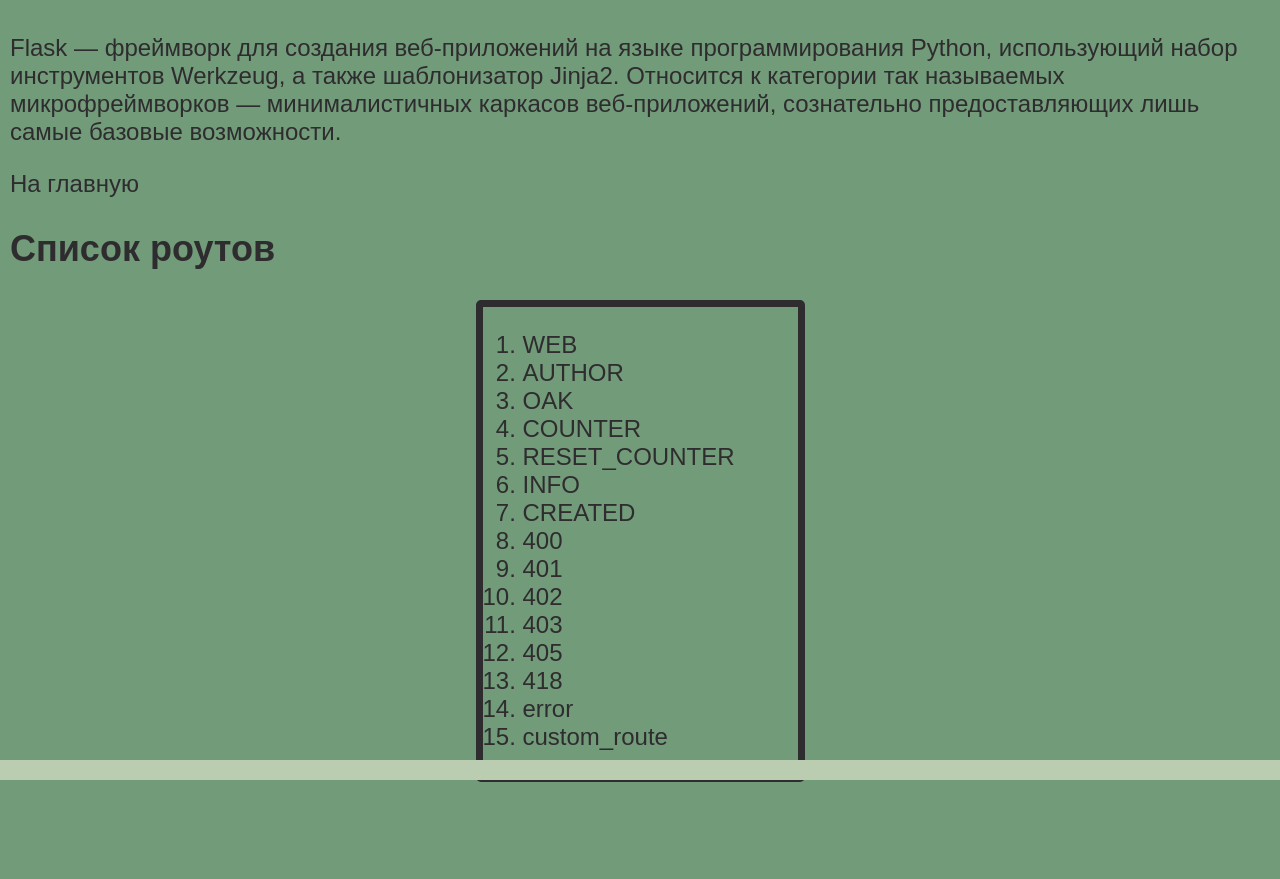
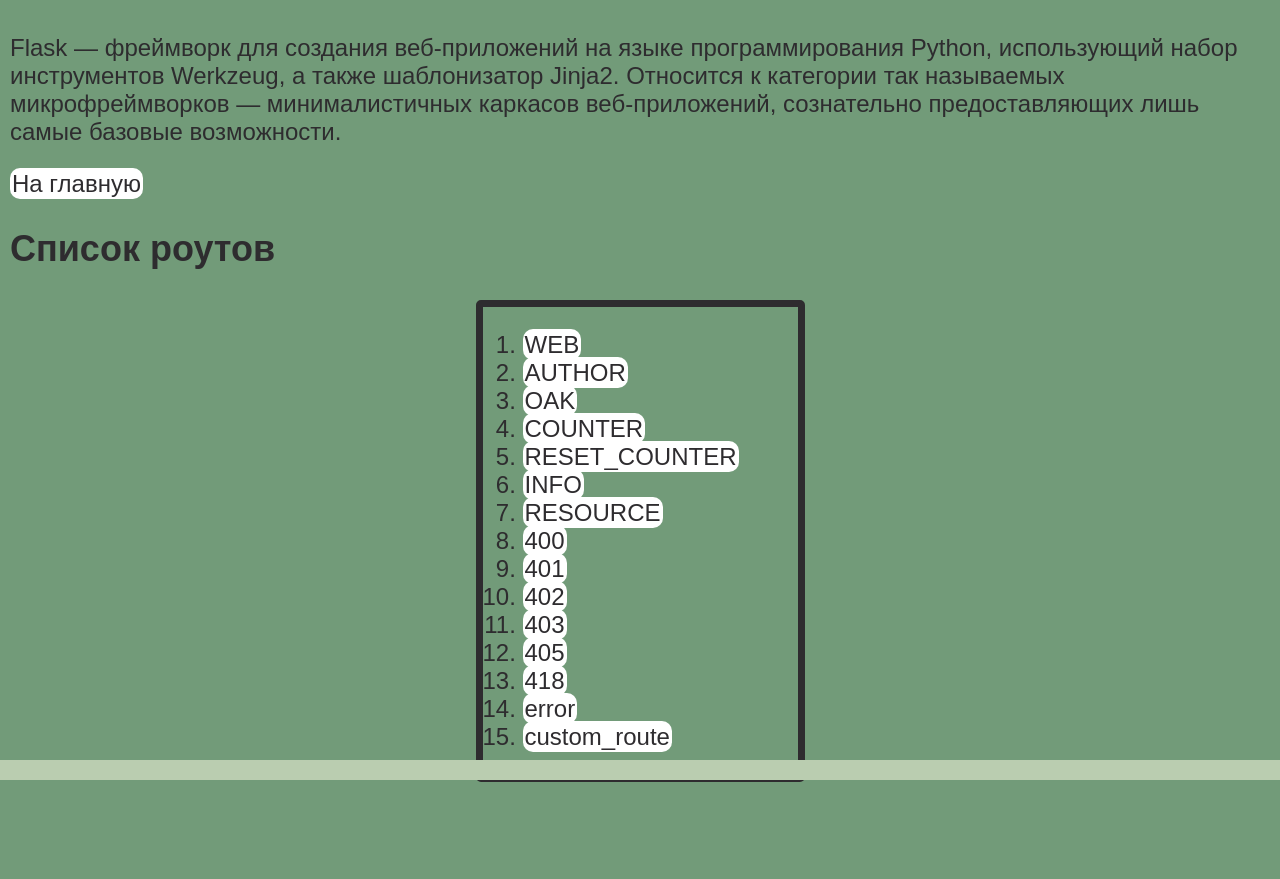
Before and after one commit to ArtemTigranian/back-end-labs, a Flask app: page /lab1 in a window 1280 px wide. Shown: the part 20-899 px from the top of the page. Run offline with Flask 3, Linux system fonts and the light colour scheme.

Commit message:
Дополнительное задание

```diff
--- a/app.py
+++ b/app.py
@@ -16,9 +16,7 @@ def web():
                 </header>
                 <main>
                     <h1>web-сервер на flask</h1>
-                    <a href="/lab1/author">author</a><br>
-                    <a href="/lab1/oak">oak</a><br>
-                    <a href="/lab1/counter">counter</a><br>
+                    <a href="/lab1">Меню</a>
                 </main>
                 <footer>
                     &copy; Артём Тигранян, ФБИ-21, 3 курс, 2024
@@ -97,17 +95,87 @@ def reset_counter():
 def info():
     return redirect("/lab1/author")
 
+resource_created = False
+
 @app.route("/lab1/created")
-def created():
-    return '''
+def create_resource():
+    global resource_created
+    if not resource_created:
+        resource_created = True
+        return '''
 <!doctype html>
 <html>
     <body>
-        <h1>Создано успешно</h1>
-        <div><i>что-то создано...</i></div>
+        <h1>Успешно: ресурс создан</h1>
+        <p>Ваш ресурс был успешно создан.</p>
+        <a href="/lab1/resource">Вернуться к статусу ресурса</a>
     </body>
 </html>
 ''', 201
+    else:
+        return '''
+<!doctype html>
+<html>
+    <body>
+        <h1>Отказано: ресурс уже создан</h1>
+        <p>Вы не можете создать ресурс, так как он уже существует.</p>
+        <a href="/lab1/resource">Вернуться к статусу ресурса</a>
+    </body>
+</html>
+''', 400
+
+# Маршрут для удаления ресурса
+@app.route("/lab1/delete")
+def delete_resource():
+    global resource_created
+    if resource_created:
+        resource_created = False
+        return '''
+<!doctype html>
+<html>
+    <body>
+        <h1>Успешно: ресурс удалён</h1>
+        <p>Ваш ресурс был успешно удалён.</p>
+        <a href="/lab1/resource">Вернуться к статусу ресурса</a>
+    </body>
+</html>
+''', 200
+    else:
+        return '''
+<!doctype html>
+<html>
+    <body>
+        <h1>Отказано: ресурс отсутствует</h1>
+        <p>Вы не можете удалить ресурс, так как он ещё не был создан или уже был удалён.</p>
+        <a href="/lab1/resource">Вернуться к статусу ресурса</a>
+    </body>
+</html>
+''', 400
+
+# Родительская страница, показывающая статус ресурса
+@app.route("/lab1/resource")
+def resource_status():
+    global resource_created
+    status = "Ресурс создан" if resource_created else "Ресурс ещё не создан"
+    create_link = url_for('create_resource')
+    delete_link = url_for('delete_resource')
+
+    return f'''
+<!doctype html>
+<html>
+    <head>
+        <title>Статус ресурса</title>
+    </head>
+    <body>
+        <h1>Статус ресурса</h1>
+        <p>{status}</p>
+        <a href="{create_link}">Создать ресурс</a><br>
+        <a href="{delete_link}">Удалить ресурс</a>
+    </body>
+</html>
+    '''
+
+
 
 @app.errorhandler(404)
 def not_found(err):
@@ -166,7 +234,7 @@ def lab1():
                     <li><a href="/lab1/counter">COUNTER</a></li>
                     <li><a href="/lab1/reset_counter">RESET_COUNTER</a></li>
                     <li><a href="/lab1/info">INFO</a></li>
-                    <li><a href="/lab1/created">CREATED</a></li>
+                    <li><a href="/lab1/resource">RESOURCE</a></li>
                     <li><a href="/lab1/400">400</a></li>
                     <li><a href="/lab1/401">401</a></li>
                     <li><a href="/lab1/402">402</a></li>
--- a/static/lab1.css
+++ b/static/lab1.css
@@ -32,6 +32,9 @@ main {
 a {
     text-decoration: none;
     transition: 1s;
+    background-color: white;
+    border-radius: 10px;
+    padding: 2px;
 }
 
 a:link{
@@ -39,12 +42,12 @@ a:link{
 }
 
 a:visited{
-    color: black;
+    color: rgb(0, 0, 0);
     text-decoration: underline;
 }
 
 a:hover {
-    color: white;
+    /* color: white; */
     font-size: 20pt;
     transition: 0.4s;
 }
```
